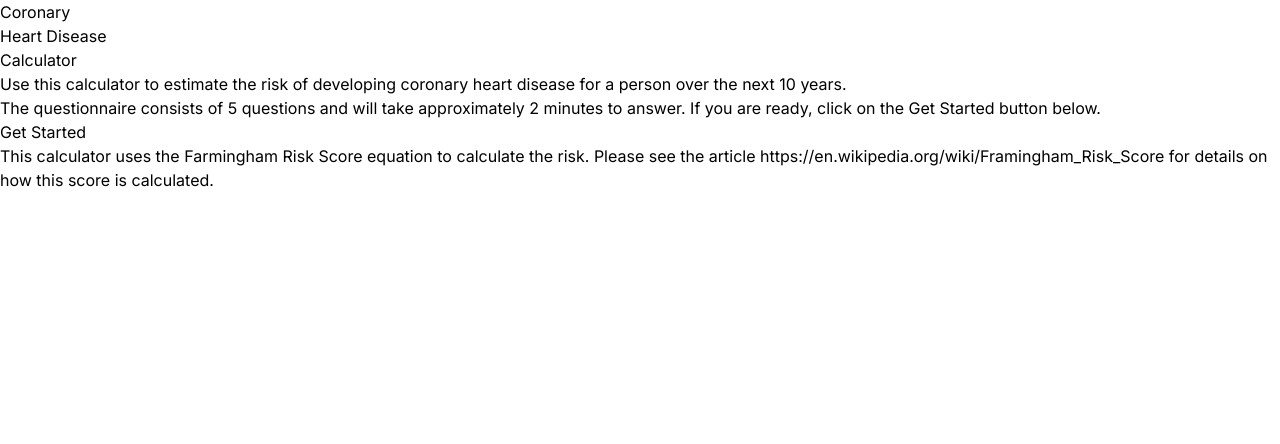
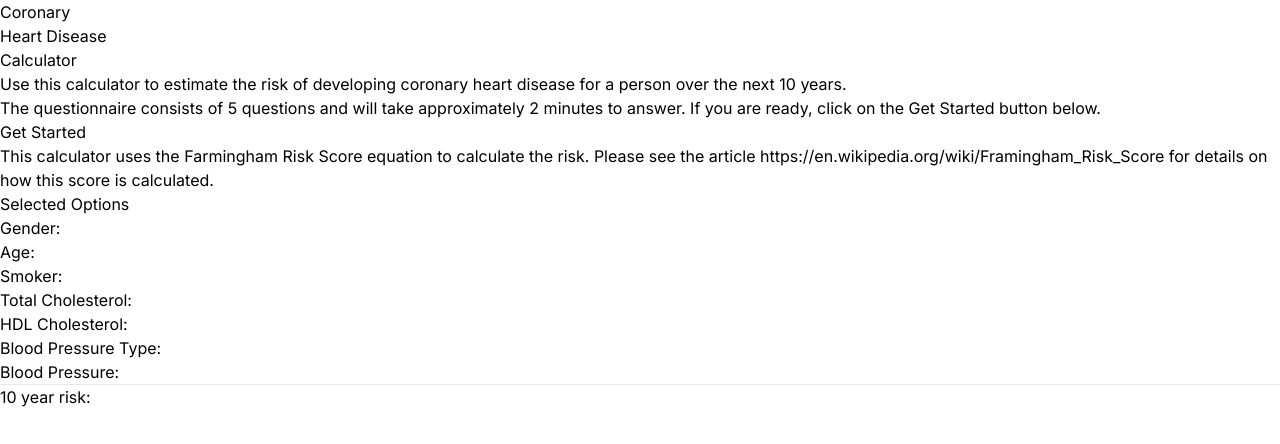
Before and after one commit to cbondnz/framingham-risk-score-calculator, a Next.js app: page / in a window 1280 px wide. Shown: the top 444 px of the page. Built offline with nearby package versions, Linux system fonts and the light colour scheme.

Commit message:
Add risk score tracker

```diff
--- a/app/page.tsx
+++ b/app/page.tsx
@@ -257,11 +257,10 @@ export default function Home() {
   };
 
   useEffect(() => {
-    if (activeStep == 7) {
-      console.log(gender, age, smoker, totalChol, hdlChol, treated, bloodPressure);
-      console.log("score: " + score, "riskPct: " + riskPct, "riskPctSymbol: " + riskPctSymbol, "errorState: " + errorState);
-    }
+    console.log(errorState);
+    console.log(gender);
     console.log(activeStep);
+    console.log(checkSelected());
   }, [activeStep]);
 
   // Checks which step and if a form value has been entered
@@ -314,9 +313,9 @@ export default function Home() {
           calcRisk();
         }
         setActiveStep(activeStep + 1);
+      }
     } else {
       setErrorState(true);
-      }
     }
   };
 
@@ -464,6 +463,7 @@ export default function Home() {
 
   return (
     <main>
+      <section>
         {activeStep == 1 && <Welcome onClick={handleClickGettingStarted} />}
         {activeStep == 2 && <Gender onGender={handleSetGender} showError={errorState} gender={gender} />}
         {activeStep == 3 && <Age onAge={handleSetAge} showError={errorState} age={age} />}
@@ -472,6 +472,39 @@ export default function Home() {
         {activeStep == 6 && <BloodPressure onTreated={handleSetTreated} onBloodPressure={handleSetBloodPressure} showError={errorState} treated={treated} bloodPressure={bloodPressure} />}
         {activeStep == 7 && <Results score={score} riskPct={riskPct} riskPctSymbol={riskPctSymbol} />}
         {activeStep != 1 && <NavButtons onClickNext={handleClickNext} onClickPrevious={handleClickPrevious} onClickStartOver={handleClickStartOver} activeStep={activeStep} />}
+      </section>
+      <aside>
+        <h3>Selected Options</h3>
+        <ul>
+          <li>
+            Gender: <span id="stat-gender">{gender != "" && gender}</span>
+          </li>
+          <li>
+            Age: <span id="stat-age"></span>
+          </li>
+          <li>
+            Smoker: <span id="stat-smoker"></span>
+          </li>
+          <li>
+            Total Cholesterol: <span id="stat-ctotal"></span>
+          </li>
+          <li>
+            HDL Cholesterol: <span id="stat-chdl"></span>
+          </li>
+          <li>
+            Blood Pressure Type: <span id="stat-bloodType"></span>
+          </li>
+          <li>
+            Blood Pressure: <span id="stat-blood"></span>
+          </li>
+        </ul>
+        <div id="risk">
+          <hr />
+          <h3>
+            10 year risk: <span id="stat-risk"></span>
+          </h3>
+        </div>
+      </aside>
     </main>
   );
 }
```
Lines whose indentation alone changed are shown as unchanged.
